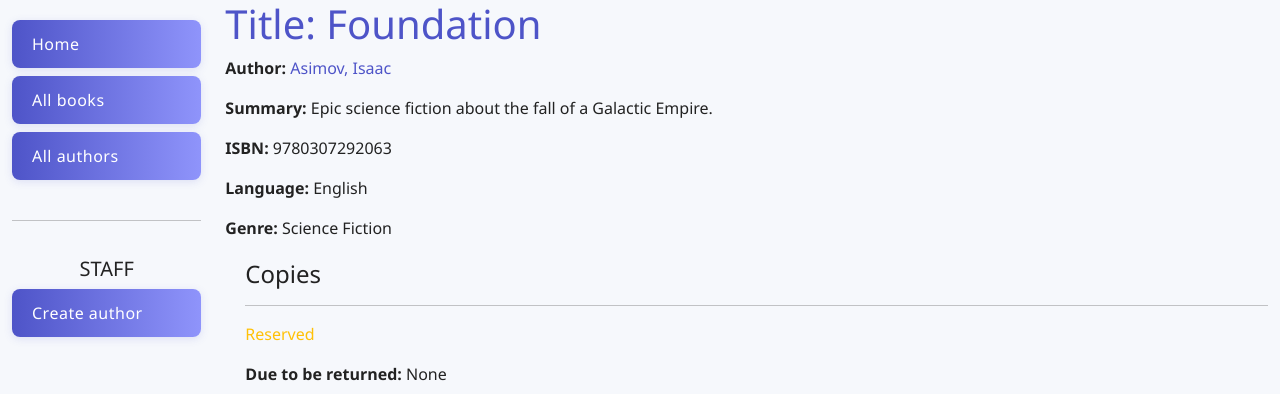
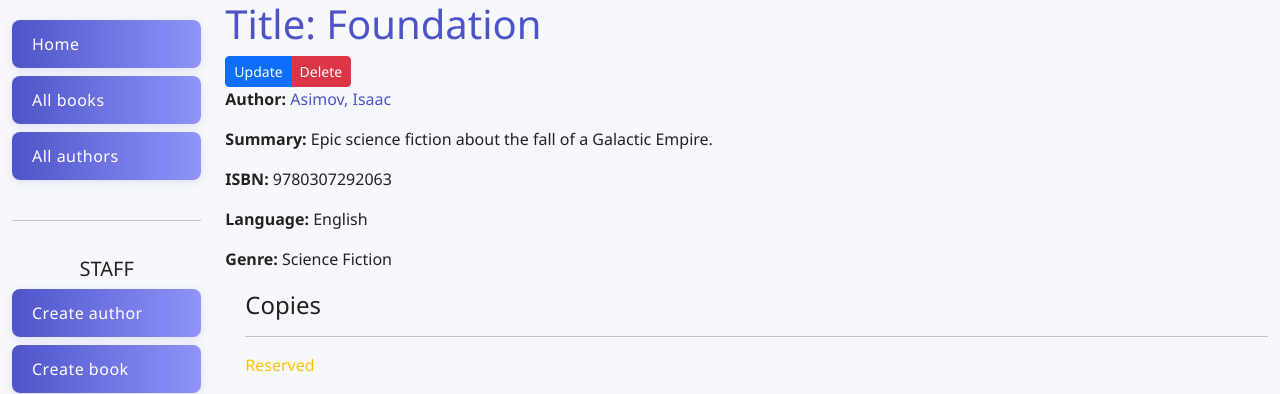
Before and after one commit to parthasarathy-testpress/django_local_library, a Django app: page /catalog/book/1 in a window 1280 px wide. Shown: the top 394 px of the page. Run offline with Django 5.2, Linux system fonts and the light colour scheme; a user stored in the database is signed in; data comes from the database, SQL or seed files in the repository; both versions use the stored data as it was after the commit.

Commit message:
feat: Add librarian permission to make a crud operation for books

```diff
--- a/catalog/templates/base_generic.html
+++ b/catalog/templates/base_generic.html
@@ -35,6 +35,9 @@
         <h5 class="sidebar-heading text-center">STAFF</h5>
         {% if perms.catalog.add_author %}
            <li><a href="{% url 'author-create' %}">Create author</a></li>
+        {% endif %}
+        {% if perms.catalog.add_book %}
+           <li><a href="{% url 'book-create' %}">Create book</a></li>
         {% endif %}
         </ul>
         {% endif %}
--- a/catalog/templates/catalog/book_detail.html
+++ b/catalog/templates/catalog/book_detail.html
@@ -1,5 +1,16 @@
 {% extends "base_generic.html" %} {% block content %}
 <h1>Title: {{ book.title }}</h1>
+
+{% if user.is_staff %}
+<div class="btn-group" role="group" aria-label="Book actions">
+  {% if perms.catalog.change_book %}
+    <a href="{% url 'book-update' book.pk %}" class="btn btn-primary btn-sm">Update</a>
+  {% endif %}
+  {% if perms.catalog.delete_book %}
+    <a href="{% url 'book-delete' book.pk %}" class="btn btn-danger btn-sm">Delete</a>
+  {% endif %}
+</div>
+{% endif %}
 
 <p>
   <strong>Author:</strong>
--- a/catalog/urls.py
+++ b/catalog/urls.py
@@ -12,4 +12,7 @@ urlpatterns = [
     path('author/create/', views.AuthorCreate.as_view(), name='author-create'),
     path('author/<int:pk>/update/', views.AuthorUpdate.as_view(), name='author-update'),
     path('author/<int:pk>/delete/', views.AuthorDelete.as_view(), name='author-delete'),
+    path('book/create/', views.BookCreate.as_view(), name='book-create'),
+    path('book/<int:pk>/update/', views.BookUpdate.as_view(), name='book-update'),
+    path('book/<int:pk>/delete/', views.BookDelete.as_view(), name='book-delete'),
 ]
--- a/catalog/views.py
+++ b/catalog/views.py
@@ -121,3 +121,27 @@ class AuthorDelete(PermissionRequiredMixin, DeleteView):
             return HttpResponseRedirect(
                 reverse("author-delete", kwargs={"pk": self.object.pk})
             )
+
+class BookCreate(PermissionRequiredMixin, CreateView):
+    model = Book
+    fields = ['title', 'author', 'summary', 'isbn', 'genre', 'language']
+    permission_required = 'catalog.add_book'
+
+class BookUpdate(PermissionRequiredMixin, UpdateView):
+    model = Book
+    fields = ['title', 'author', 'summary', 'isbn', 'genre', 'language']
+    permission_required = 'catalog.change_book'
+
+class BookDelete(PermissionRequiredMixin, DeleteView):
+    model = Book
+    success_url = reverse_lazy('books')
+    permission_required = 'catalog.delete_book'
+
+    def form_valid(self, form):
+        try:
+            self.object.delete()
+            return HttpResponseRedirect(self.success_url)
+        except Exception as e:
+            return HttpResponseRedirect(
+                reverse("book-delete", kwargs={"pk": self.object.pk})
+            )
```
Also changed, not shown: catalog/templates/catalog/book_confirm_delete.html (added, +13 -0 lines), catalog/templates/catalog/book_form.html (added, +14 -0 lines), db.sqlite3, 1 other file.
